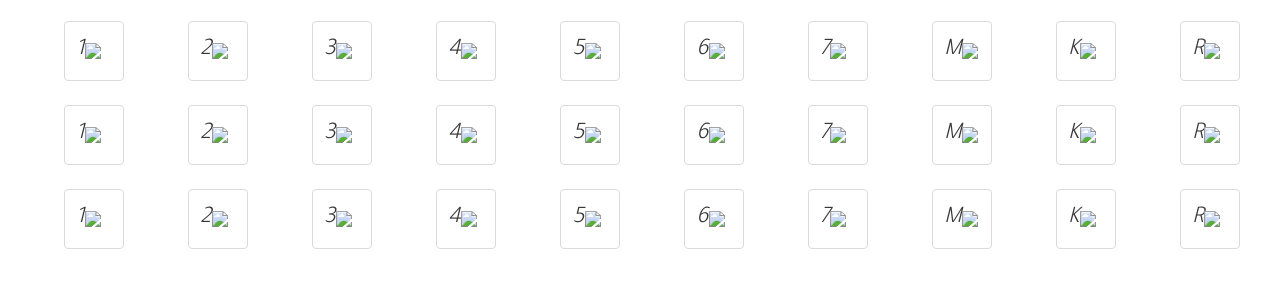
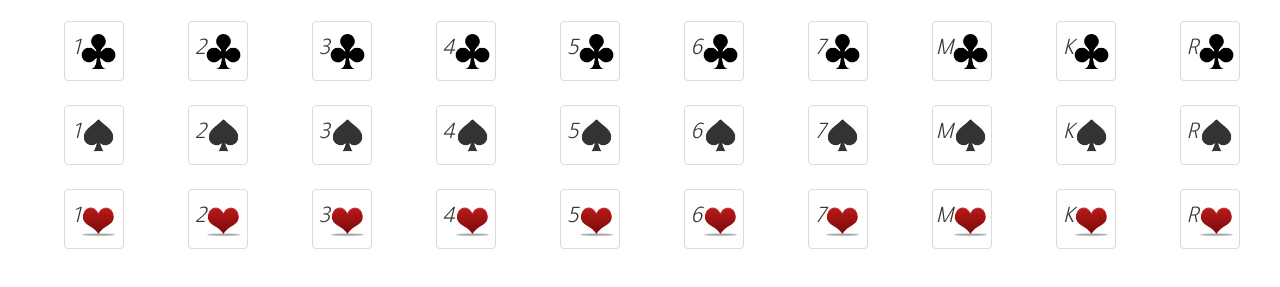
Before and after one commit to daliadweni/CHKOBACALCUL, a plain HTML site: page index.html in a window 1280 px wide. Shown: the part 117-404 px from the top of the page. Drawn offline with nearby package versions, Linux system fonts and the light colour scheme.

Commit message:
Update index.html

```diff
--- a/index.html
+++ b/index.html
@@ -5,7 +5,7 @@
     <link rel="stylesheet" href="https://cdn.jsdelivr.net/npm/bulma@0.9.3/css/bulma.min.css">
     <meta http-equiv="X-UA-Compatible" content="IE=edge">
     <meta name="viewport" content="width=device-width, initial-scale=1.0">
-    <link rel="icon" type="image/x-icon" href="/img/logo.jpg">
+    <link rel="icon" type="image/x-icon" href="/logo.jpg">
     <link rel="preconnect" href="https://fonts.googleapis.com">
 <link rel="preconnect" href="https://fonts.gstatic.com" crossorigin>
 <link href="https://fonts.googleapis.com/css2?family=Tajawal:wght@200;300&display=swap" rel="stylesheet">
@@ -26,7 +26,7 @@
                 <button  onclick="disablee(this);choix(this.id);" id="11" class="button is-large">
                     <span class="icon is-medium">
                       <i class="fas fa-heading fa-2x">1</i>
-                      <img src="img/1.png" width="35px" >
+                      <img src="/1.png" width="35px" >
                     </span>
                   </button>
             </div>
@@ -34,7 +34,7 @@
 <button  onclick="disablee(this);choix(this.id);" id="12" class="button is-large">
                     <span class="icon is-medium">
                       <i class="fas fa-heading fa-2x">2</i>
-                      <img src="img/1.png" width="35px" >
+                      <img src="/1.png" width="35px" >
                     </span>
                   </button>
             </div>
@@ -42,7 +42,7 @@
 <button  onclick="disablee(this);choix(this.id);" id="13" class="button is-large">
                     <span class="icon is-medium">
                       <i class="fas fa-heading fa-2x">3</i>
-                      <img src="img/1.png" width="35px" >
+                      <img src="/1.png" width="35px" >
                     </span>
                   </button>
             </div>
@@ -50,7 +50,7 @@
 <button  onclick="disablee(this);choix(this.id);" id="14" class="button is-large">
                     <span class="icon is-medium">
                       <i class="fas fa-heading fa-2x">4</i>
-                      <img src="img/1.png" width="35px" >
+                      <img src="/1.png" width="35px" >
                     </span>
                   </button>
             </div>
@@ -58,7 +58,7 @@
 <button  onclick="disablee(this);choix(this.id);" id="15" class="button is-large">
                     <span class="icon is-medium">
                       <i class="fas fa-heading fa-2x">5</i>
-                      <img src="img/1.png" width="35px" >
+                      <img src="/1.png" width="35px" >
                     </span>
                   </button>
             </div>
@@ -66,35 +66,35 @@
 <button  onclick="disablee(this);choix(this.id);" id="16" class="button is-large">
                     <span class="icon is-medium">
                       <i class="fas fa-heading fa-2x">6</i>
-                      <img src="img/1.png" width="35px" >
+                      <img src="/1.png" width="35px" >
                     </span>
                   </button>            </div>
             <div class="column">
 <button  onclick="disablee(this);choix(this.id);" id="17" class="button is-large">
                     <span class="icon is-medium">
                       <i class="fas fa-heading fa-2x">7 </i>
-                      <img src="img/1.png" width="35px" >
+                      <img src="/1.png" width="35px" >
                     </span>
                   </button>
               </div><div class="column">
 <button  onclick="disablee(this);choix(this.id);" id="1M" class="button is-large">
                     <span class="icon is-medium">
                       <i class="fas fa-heading fa-2x">M</i>
-                      <img src="img/1.png" width="35px" >
+                      <img src="/1.png" width="35px" >
                     </span>
                   </button>
               </div><div class="column">
 <button  onclick="disablee(this);choix(this.id);" id="1K" class="button is-large">
                     <span class="icon is-medium">
                       <i class="fas fa-heading fa-2x">K</i>
-                      <img src="img/1.png" width="35px" >
+                      <img src="/1.png" width="35px" >
                     </span>
                   </button>
               </div><div class="column">
 <button  onclick="disablee(this);choix(this.id);" id="1R" class="button is-large">
                     <span class="icon is-medium">
                       <i class="fas fa-heading fa-2x">R</i>
-                      <img src="img/1.png" width="35px" >
+                      <img src="/1.png" width="35px" >
                     </span>
                   </button>
               </div>
@@ -104,7 +104,7 @@
 <button  onclick="disablee(this);choix(this.id);" id="21" class="button is-large">
                     <span class="icon is-medium">
                       <i class="fas fa-heading fa-2x">1</i>
-                      <img src="img/2.png" width="35px" >
+                      <img src="/2.png" width="35px" >
                     </span>
                   </button>
             </div>
@@ -112,7 +112,7 @@
 <button  onclick="disablee(this);choix(this.id);" id="22" class="button is-large">
                     <span class="icon is-medium">
                       <i class="fas fa-heading fa-2x">2</i>
-                      <img src="img/2.png" width="35px" >
+                      <img src="/2.png" width="35px" >
                     </span>
                   </button>
             </div>
@@ -120,7 +120,7 @@
 <button  onclick="disablee(this);choix(this.id);" id="23" class="button is-large">
                     <span class="icon is-medium">
                       <i class="fas fa-heading fa-2x">3</i>
-                      <img src="img/2.png" width="35px" >
+                      <img src="/2.png" width="35px" >
                     </span>
                   </button>
             </div>
@@ -128,7 +128,7 @@
 <button  onclick="disablee(this);choix(this.id);" id="24" class="button is-large">
                     <span class="icon is-medium">
                       <i class="fas fa-heading fa-2x">4</i>
-                      <img src="img/2.png" width="35px" >
+                      <img src="/2.png" width="35px" >
                     </span>
                   </button>
             </div>
@@ -136,7 +136,7 @@
 <button  onclick="disablee(this);choix(this.id);" id="25" class="button is-large">
                     <span class="icon is-medium">
                       <i class="fas fa-heading fa-2x">5</i>
-                      <img src="img/2.png" width="35px" >
+                      <img src="/2.png" width="35px" >
                     </span>
                   </button>
             </div>
@@ -144,35 +144,35 @@
 <button  onclick="disablee(this);choix(this.id);" id="26" class="button is-large">
                     <span class="icon is-medium">
                       <i class="fas fa-heading fa-2x">6</i>
-                      <img src="img/2.png" width="35px" >
+                      <img src="/2.png" width="35px" >
                     </span>
                   </button>            </div>
             <div class="column">
 <button  onclick="disablee(this);choix(this.id);" id="27" class="button is-large">
                     <span class="icon is-medium">
                       <i class="fas fa-heading fa-2x">7 </i>
-                      <img src="img/2.png" width="35px" >
+                      <img src="/2.png" width="35px" >
                     </span>
                   </button>
               </div><div class="column">
 <button  onclick="disablee(this);choix(this.id);" id="2M" class="button is-large">
                     <span class="icon is-medium">
                       <i class="fas fa-heading fa-2x">M</i>
-                      <img src="img/2.png" width="35px" >
+                      <img src="/2.png" width="35px" >
                     </span>
                   </button>
               </div><div class="column">
 <button  onclick="disablee(this);choix(this.id);" id="2K" class="button is-large">
                     <span class="icon is-medium">
                       <i class="fas fa-heading fa-2x">K</i>
-                      <img src="img/2.png" width="35px" >
+                      <img src="/2.png" width="35px" >
                     </span>
                   </button>
               </div><div class="column">
 <button  onclick="disablee(this);choix(this.id);" id="2R" class="button is-large">
                     <span class="icon is-medium">
                       <i class="fas fa-heading fa-2x">R</i>
-                      <img src="img/2.png" width="35px" >
+                      <img src="/2.png" width="35px" >
                     </span>
                   </button>
               </div>
@@ -182,7 +182,7 @@
 <button  onclick="disablee(this);choix(this.id);" id="31" class="button is-large">
                     <span class="icon is-medium">
                       <i class="fas fa-heading fa-2x">1</i>
-                      <img src="img/3.png" width="35px" >
+                      <img src="/3.png" width="35px" >
                     </span>
                   </button>
             </div>
@@ -190,7 +190,7 @@
 <button  onclick="disablee(this);choix(this.id);" id="32" class="button is-large">
                     <span class="icon is-medium">
                       <i class="fas fa-heading fa-2x">2</i>
-                      <img src="img/3.png" width="35px" >
+                      <img src="/3.png" width="35px" >
                     </span>
                   </button>
             </div>
@@ -198,7 +198,7 @@
 <button  onclick="disablee(this);choix(this.id);" id="33" class="button is-large">
                     <span class="icon is-medium">
                       <i class="fas fa-heading fa-2x">3</i>
-                      <img src="img/3.png" width="35px" >
+                      <img src="/3.png" width="35px" >
                     </span>
                   </button>
             </div>
@@ -206,7 +206,7 @@
 <button  onclick="disablee(this);choix(this.id);" id="34" class="button is-large">
                     <span class="icon is-medium">
                       <i class="fas fa-heading fa-2x">4</i>
-                      <img src="img/3.png" width="35px" >
+                      <img src="/3.png" width="35px" >
                     </span>
                   </button>
             </div>
@@ -214,7 +214,7 @@
 <button  onclick="disablee(this);choix(this.id);" id="35" class="button is-large">
                     <span class="icon is-medium">
                       <i class="fas fa-heading fa-2x">5</i>
-                      <img src="img/3.png" width="35px" >
+                      <img src="/3.png" width="35px" >
                     </span>
                   </button>
             </div>
@@ -222,35 +222,35 @@
 <button  onclick="disablee(this);choix(this.id);" id="36" class="button is-large">
                     <span class="icon is-medium">
                       <i class="fas fa-heading fa-2x">6</i>
-                      <img src="img/3.png" width="35px" >
+                      <img src="/3.png" width="35px" >
                     </span>
                   </button>            </div>
             <div class="column">
 <button  onclick="disablee(this);choix(this.id);" id="37" class="button is-large">
                     <span class="icon is-medium">
                       <i class="fas fa-heading fa-2x">7 </i>
-                      <img src="img/3.png" width="35px" >
+                      <img src="/3.png" width="35px" >
                     </span>
                   </button>
               </div><div class="column">
 <button  onclick="disablee(this);choix(this.id);" id="3M" class="button is-large">
                     <span class="icon is-medium">
                       <i class="fas fa-heading fa-2x">M</i>
-                      <img src="img/3.png" width="35px" >
+                      <img src="/3.png" width="35px" >
                     </span>
                   </button>
               </div><div class="column">
 <button  onclick="disablee(this);choix(this.id);" id="3K" class="button is-large">
                     <span class="icon is-medium">
                       <i class="fas fa-heading fa-2x">K</i>
-                      <img src="img/3.png" width="35px" >
+                      <img src="/3.png" width="35px" >
                     </span>
                   </button>
               </div><div class="column">
 <button  onclick="disablee(this);choix(this.id);" id="3R" class="button is-large">
                     <span class="icon is-medium">
                       <i class="fas fa-heading fa-2x">R</i>
-                      <img src="img/3.png" width="35px" >
+                      <img src="/3.png" width="35px" >
                     </span>
                   </button>
               </div>
@@ -260,7 +260,7 @@
 <button  onclick="disablee(this);choix(this.id);" id="41" class="button is-large">
                     <span class="icon is-medium">
                       <i class="fas fa-heading fa-2x">1</i>
-                      <img src="img/4.png" width="35px" >
+                      <img src="/4.png" width="35px" >
                     </span>
                   </button>
             </div>
@@ -268,7 +268,7 @@
 <button  onclick="disablee(this);choix(this.id);" id="42" class="button is-large">
                     <span class="icon is-medium">
                       <i class="fas fa-heading fa-2x">2</i>
-                      <img src="img/4.png" width="35px" >
+                      <img src="/4.png" width="35px" >
                     </span>
                   </button>
             </div>
@@ -276,7 +276,7 @@
 <button  onclick="disablee(this);choix(this.id);" id="43" class="button is-large">
                     <span class="icon is-medium">
                       <i class="fas fa-heading fa-2x">3</i>
-                      <img src="img/4.png" width="35px" >
+                      <img src="/4.png" width="35px" >
                     </span>
                   </button>
             </div>
@@ -284,7 +284,7 @@
 <button  onclick="disablee(this);choix(this.id);" id="44" class="button is-large">
                     <span class="icon is-medium">
                       <i class="fas fa-heading fa-2x">4</i>
-                      <img src="img/4.png" width="35px" >
+                      <img src="/4.png" width="35px" >
                     </span>
                   </button>
             </div>
@@ -292,7 +292,7 @@
 <button  onclick="disablee(this);choix(this.id);" id="45" class="button is-large">
                     <span class="icon is-medium">
                       <i class="fas fa-heading fa-2x">5</i>
-                      <img src="img/4.png" width="35px" >
+                      <img src="/4.png" width="35px" >
                     </span>
                   </button>
             </div>
@@ -300,35 +300,35 @@
 <button  onclick="disablee(this);choix(this.id);" id="46" class="button is-large">
                     <span class="icon is-medium">
                       <i class="fas fa-heading fa-2x">6</i>
-                      <img src="img/4.png" width="35px" >
+                      <img src="/4.png" width="35px" >
                     </span>
                   </button>            </div>
             <div class="column">
 <button  onclick="disablee(this);choix(this.id);" id="47" class="button is-large">
                     <span class="icon is-medium">
                       <i class="fas fa-heading fa-2x">7 </i>
-                      <img src="img/4.png" width="35px" >
+                      <img src="/4.png" width="35px" >
                     </span>
                   </button>
               </div><div class="column">
 <button  onclick="disablee(this);choix(this.id);" id="4M" class="button is-large">
                     <span class="icon is-medium">
                       <i class="fas fa-heading fa-2x">M</i>
-                      <img src="img/4.png" width="35px" >
+                      <img src="/4.png" width="35px" >
                     </span>
                   </button>
               </div><div class="column">
 <button  onclick="disablee(this);choix(this.id);" id="4K" class="button is-large">
                     <span class="icon is-medium">
                       <i class="fas fa-heading fa-2x">K</i>
-                      <img src="img/4.png" width="35px" >
+                      <img src="/4.png" width="35px" >
                     </span>
                   </button>
               </div><div class="column">
 <button  onclick="disablee(this);choix(this.id);" id="4R" class="button is-large">
                     <span class="icon is-medium">
                       <i class="fas fa-heading fa-2x">R</i>
-                      <img src="img/4.png" width="35px" >
+                      <img src="/4.png" width="35px" >
                     </span>
                   </button>
               </div>
```
